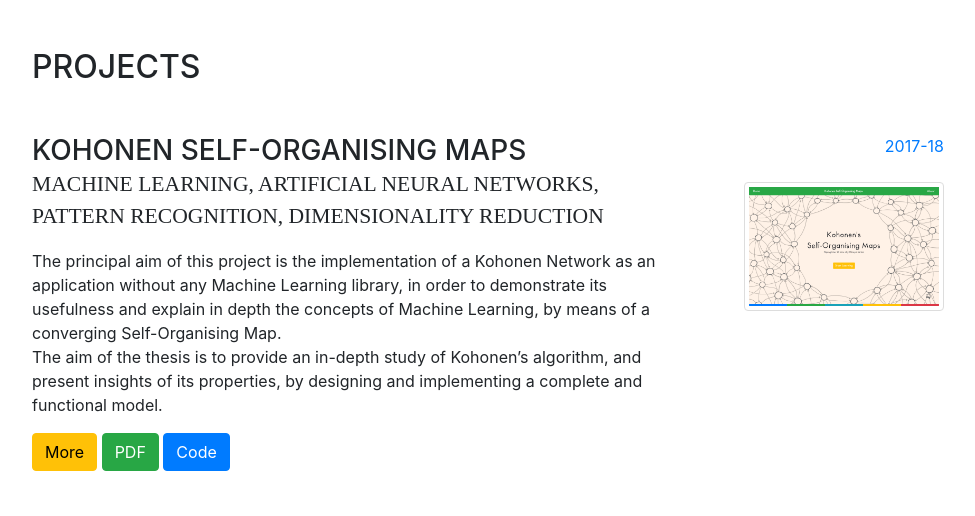
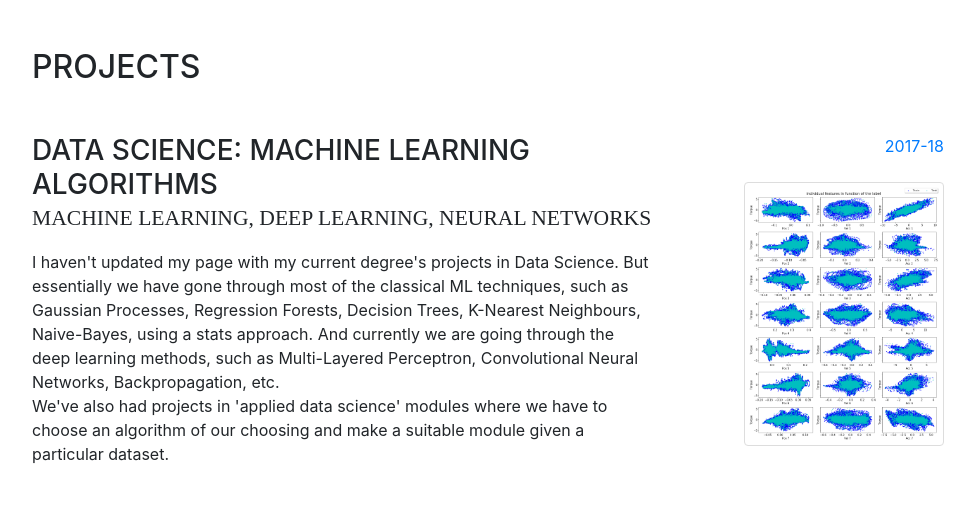
Before and after one commit to EklavyaFCB/eklavyafcb.github.io, a website with bundled scripts: page index.html in a window 1280 px wide. Shown: the part 1600-2116 px from the top of the page, without its empty margins (288-1263 px from the left). Built offline with nearby package versions, Linux system fonts and the light colour scheme; files whose address does not match are found by name; a web font is replaced by a local one.

Commit message:
DS updates

```diff
--- a/index.html
+++ b/index.html
@@ -170,6 +170,22 @@
 			<section class="resume-section p-3 p-lg-5 d-flex flex-column" id="projects">
 				<div class="my-auto">
 					<h2 class="mb-5">Projects</h2>
+
+					<div class="resume-item d-flex flex-column flex-md-row mb-5">
+						<div class="resume-content mr-auto">
+							<h3 class="mb-0">Data Science: Machine Learning Algorithms</h3>
+							<div class="subheading mb-3">Machine Learning, Deep Learning, Neural Networks</div>
+							<p> I haven't updated my page with my current degree's projects in Data Science. But essentially we have gone through most of the classical ML techniques, such as Gaussian Processes, Regression Forests, Decision Trees, K-Nearest Neighbours, Naive-Bayes, using a stats approach. And currently we are going through the deep learning methods, such as Multi-Layered Perceptron, Convolutional Neural Networks, Backpropagation, etc.
+							<br>
+							We've also had projects in 'applied data science' modules where we have to choose an algorithm of our choosing and make a suitable module given a particular dataset.
+							</p>
+						</div>
+						<div class="resume-date text-md-right">
+							<span class="text-primary">2017-18</span>
+							<br><br>
+							<img src="img/linreg.png" class="img-thumbnail" width="200" height="250">
+						</div>
+					</div>
 
 					<div class="resume-item d-flex flex-column flex-md-row mb-5">
 						<div class="resume-content mr-auto">
```
Also changed, not shown: img/linreg.png (added).
